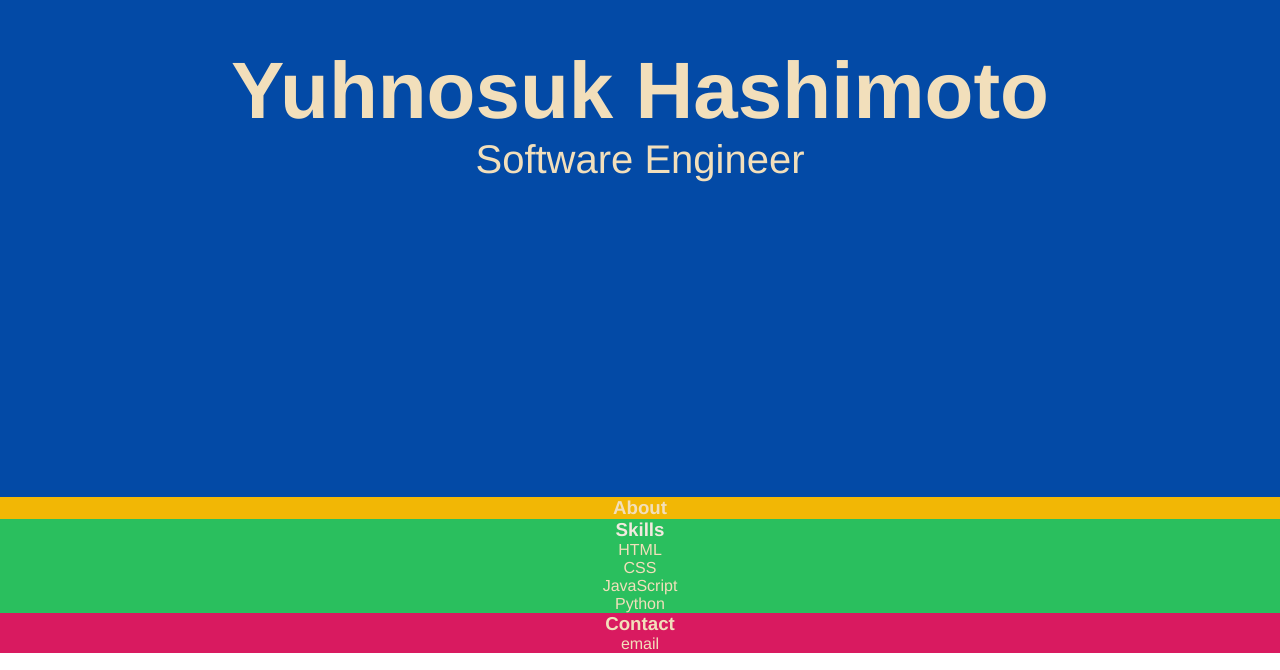
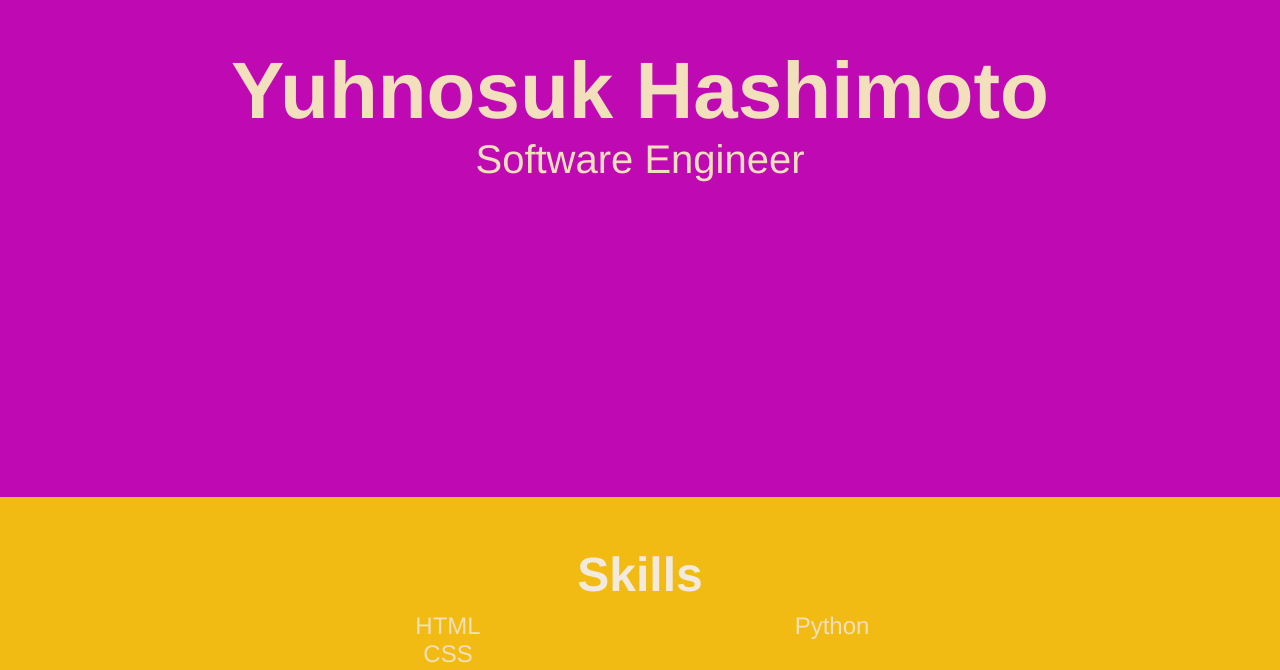
Before and after one commit to Yuhnosuke/portfolio, a Vue app: page /#/ in a window 1280 px wide. Shown: the part 271-941 px from the top of the page. Built offline with nearby package versions, Linux system fonts and the light colour scheme.

Commit message:
スキル作成、配色変更

```diff
--- a/src/App.vue
+++ b/src/App.vue
@@ -1,14 +1,14 @@
 <template lang="pug">
   #app
     Home
-    About
+    //- About
     Skills
     Contact
 </template>
 
 <script>
 import Home from '@/components/Home.vue'
-import About from '@/components/About.vue'
+// import About from '@/components/About.vue'
 import Skills from '@/components/Skills.vue'
 import Contact from '@/components/Contact.vue'
 
@@ -16,7 +16,7 @@ export default {
   name: 'App',
   components: {
     Home,
-    About,
+    // About,
     Skills,
     Contact,
   },
--- a/src/components/About.vue
+++ b/src/components/About.vue
@@ -12,6 +12,7 @@ export default {
 @import './styles/_variables.scss';
     #about {
         background-color: map-get($background-color, 'about');
+        font-size: map-get($font-size, 'sections');
         h3 {
             color: $font-color;
         }
--- a/src/components/Contact.vue
+++ b/src/components/Contact.vue
@@ -14,6 +14,10 @@ export default {
     @import './styles/_variables.scss';
     #contact {
         background-color: map-get($background-color, 'contact');
+        padding: 50px 0;
+        h3 {
+            font-size: map-get($font-size, 'sections');
+        }
         h3, label {
             color: $font-color;
         }
--- a/src/components/Home.vue
+++ b/src/components/Home.vue
@@ -19,10 +19,10 @@ export default {
         flex-direction:column;
         justify-content: center;
         h1 {
-            font-size: 5rem;
+            font-size: map-get($font-size, 'name');
         }
         p {
-            font-size: 2.5rem;
+            font-size: map-get($font-size, 'job');
         }
         h1, p {
             color: $font-color;
--- a/src/components/Skills.vue
+++ b/src/components/Skills.vue
@@ -1,23 +1,20 @@
 <template lang="pug">
     section#skills
         h3 Skills
-        ul
-            li(v-for="webSkill in webSkills") {{ webSkill }}
+        .skill-container
+            .front
+                ul
+                    li HTML
+                    li CSS
+                    li JavaScript
+            .backend
+                ul
+                    li Python
 </template>
 
 <script>
 export default {
     name: 'Skills',
-    data: function() {
-        return {
-            webSkills: [
-                'HTML',
-                'CSS',
-                'JavaScript',
-                'Python',
-            ],
-        }
-    }
 }
 </script>
 
@@ -25,11 +22,28 @@ export default {
 @import './styles/_variables.scss';
     #skills {
         background-color: map-get($background-color, 'skills');
+        padding: 50px 0;
         h3 {
             color: #F2EADF;
+            font-size: map-get($font-size, 'sections');
         }
-        li {
-            color: #F2DFBB;
+        .skill-container {
+            width: 60%;
+            margin: 0 auto;
+            display: flex;
+            justify-content: center;
+            .front, .backend {
+                width: 50%;
+                padding: 10px 0;
+                ul {
+                    list-style-type: none;
+                    li {
+                        color: #F2DFBB;
+                        font-size: map-get($font-size, 'skills');
+                        font-weight: 500;
+                    }
+                }
+            }
         }
     }
 </style>
--- a/styles/_variables.scss
+++ b/styles/_variables.scss
@@ -1,7 +1,15 @@
 $font-color: #F2DFBB;
+
+$font-size: (
+    name: 5rem,
+    job: 2.5rem,
+    sections: 3rem,
+    skills: 1.5rem,
+);
+
 $background-color: (
-    home: #034AA6,
-    about: #F2B705,
-    skills: #2ABF5E,
-    contact: #D91A60,
-)
+    home: #BF0AB3,
+    // about: #2ABF5E,
+    skills: #F2BB13,
+    contact: #1821D9
+);
```
